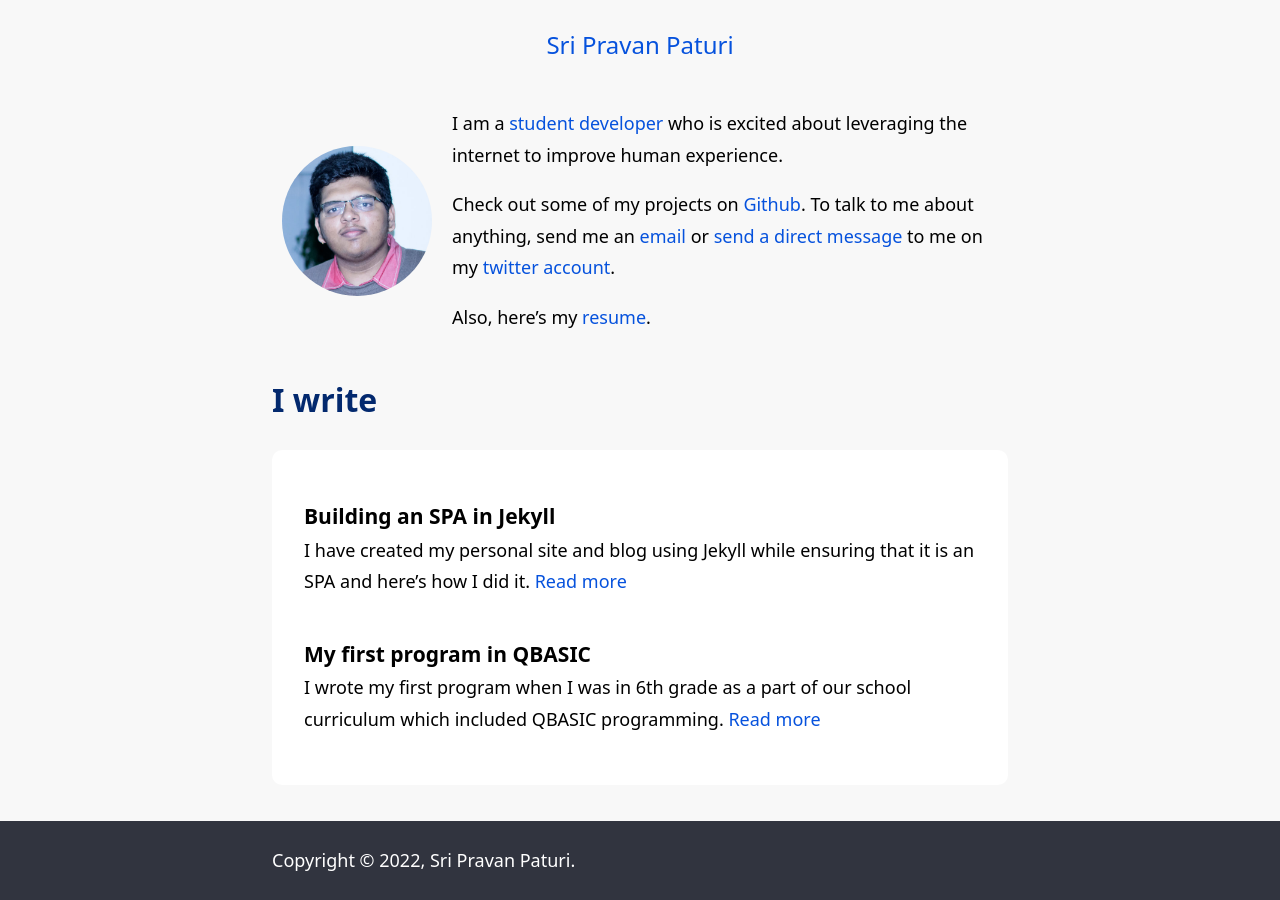
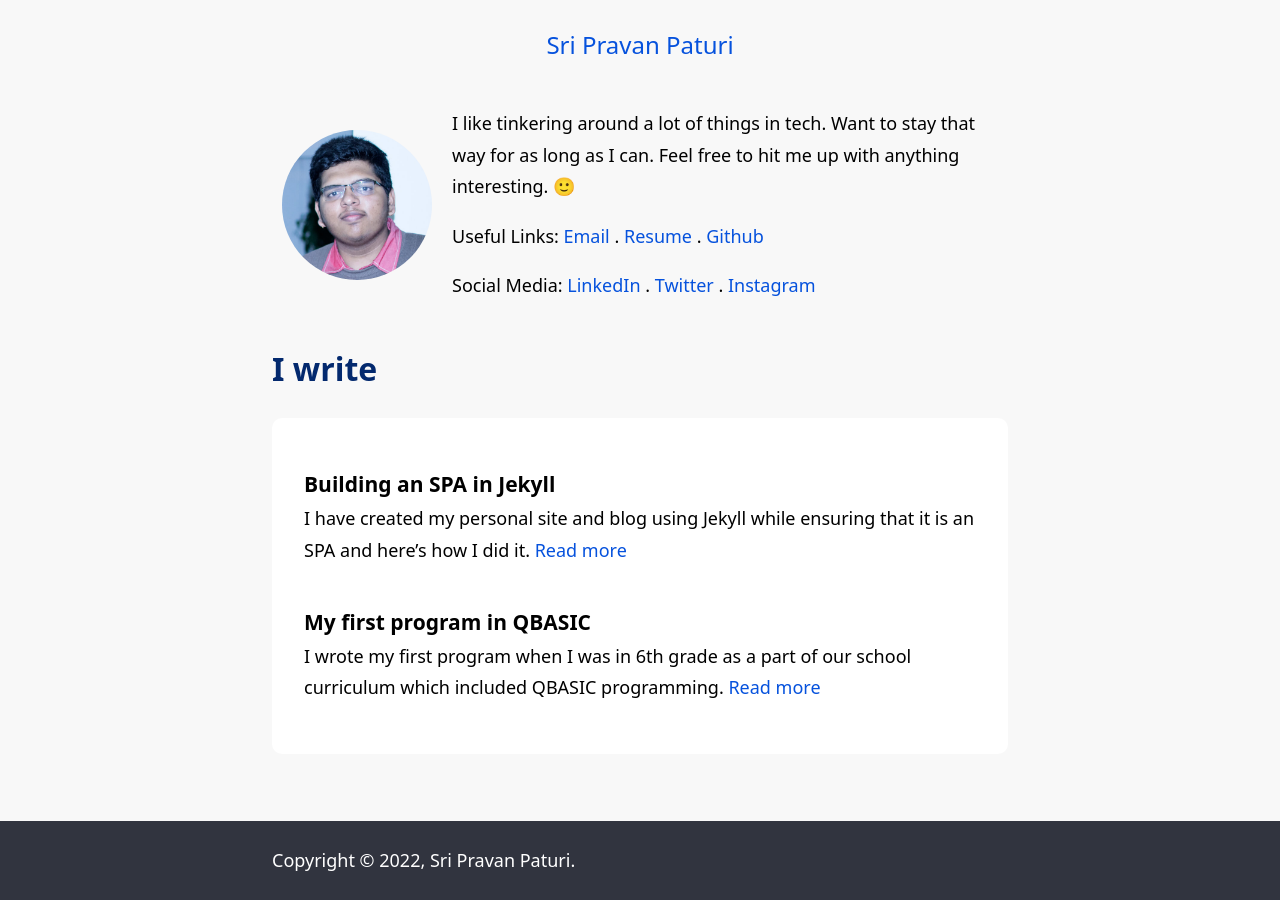
Before and after one commit to sripravan/website, a Jekyll site: the page built from pages/index.md, in a window 1280 px wide. Built offline with Jekyll 4.4.1, drawn with Linux system fonts in a browser that asks for light colours; some web fonts are replaced.

Commit message:
Update home page content

```diff
--- a/pages/index.md
+++ b/pages/index.md
@@ -2,8 +2,8 @@
 layout: home
 permalink: /
 ---
-I am a [student developer](https://www.linkedin.com/in/pravan/) who is excited about leveraging the internet to improve human experience.
+I like tinkering around a lot of things in tech. Want to stay that way for as long as I can. Feel free to hit me up with anything interesting. 🙂
 
-Check out some of my projects on [Github](https://github.com/pravan). To talk to me about anything, send me an [email](mailto:pravanpaturi@gmail.com) or [send a direct message](https://twitter.com/messages/compose?recipient_id=746848608) to me on my [twitter account](https://twitter.com/sripravan).
+Useful Links: [Email](mailto:pravanpaturi@gmail.com) . [Resume](/assets/docs/sri-pravan-paturi-resume.pdf) . [Github](https://github.com/sripravan)
 
-Also, here's my [resume](/sri-pravan-paturi-resume.pdf).
+Social Media: [LinkedIn](https://www.linkedin.com/in/sripravan) . [Twitter](https://twitter.com/sripravan) . [Instagram](https://www.instagram.com/sripravan/)
```
